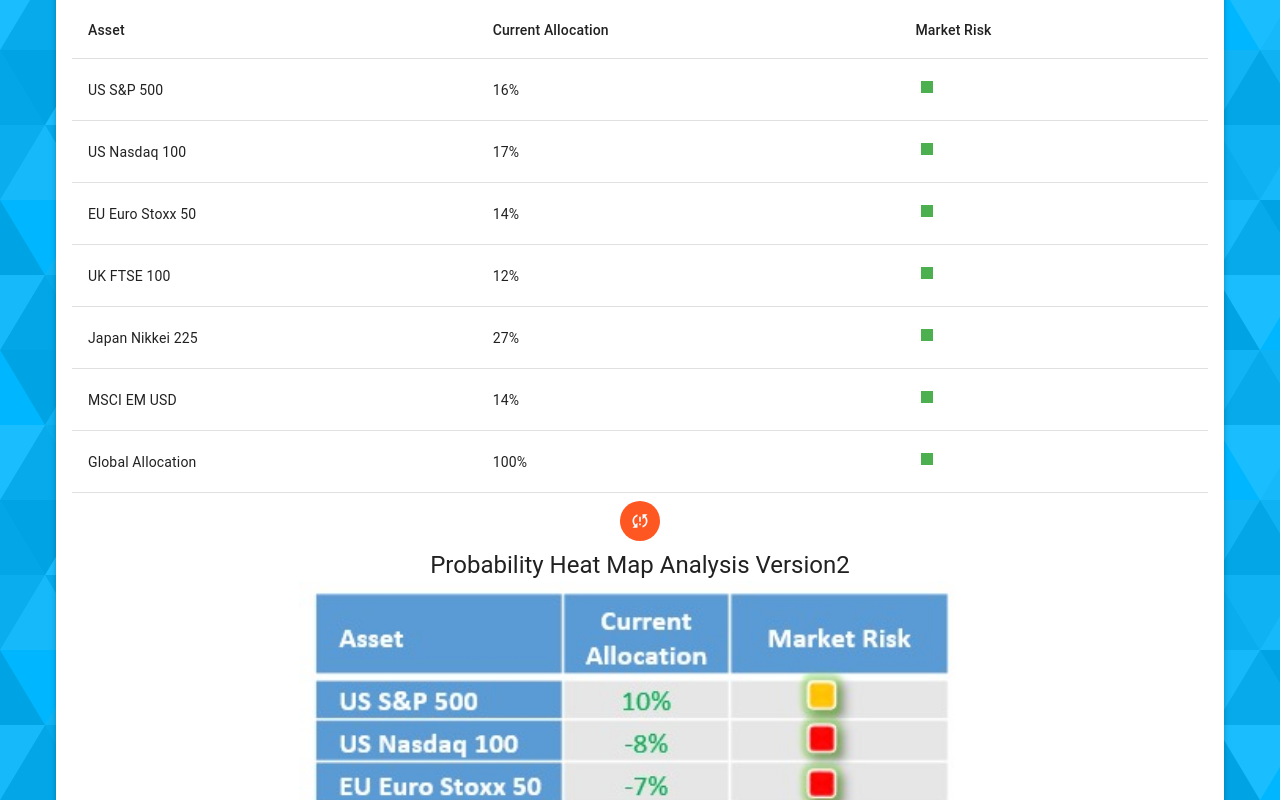
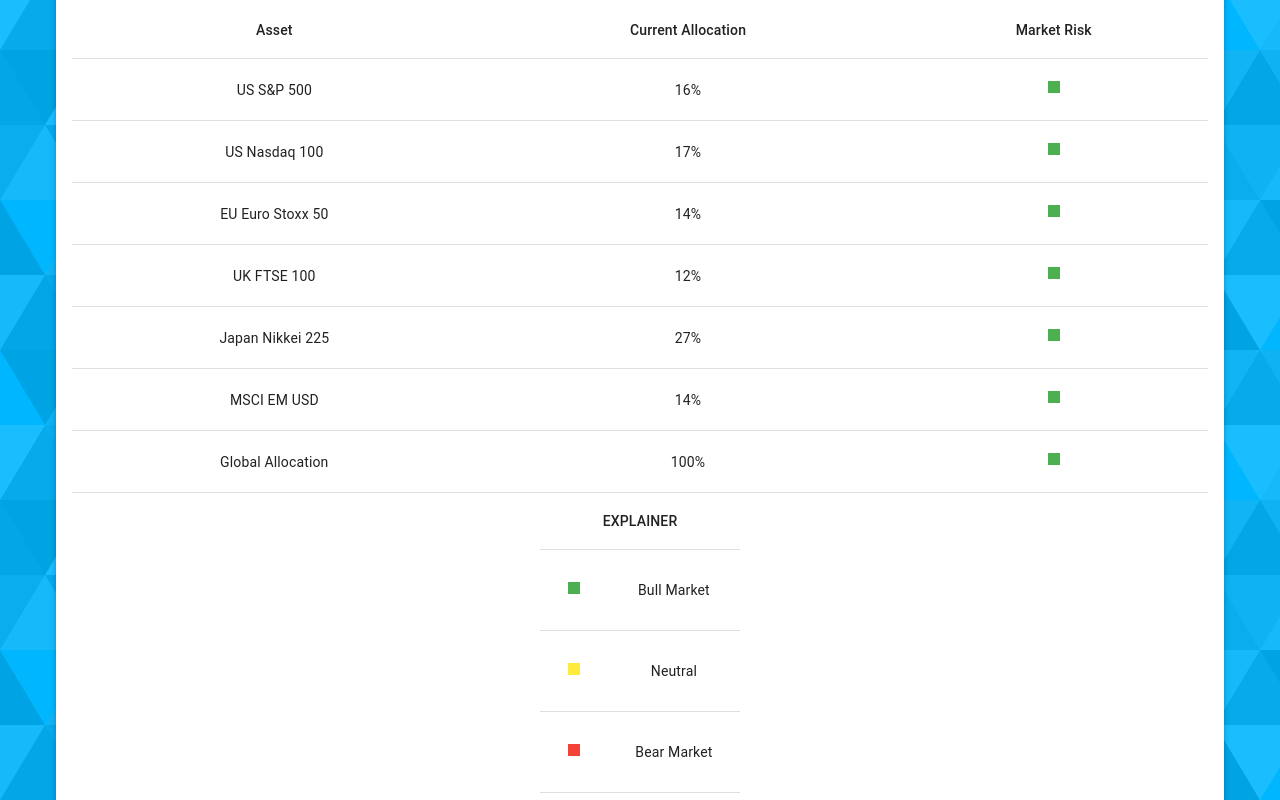
Before and after one commit to patrick0507Joyce/clientzone-ai-for-alpha, a React (Create React App) app: page /allocation in a window 1280 px wide. Shown: the part 1000-1800 px from the top of the page. Built offline with nearby package versions, Linux system fonts and the light colour scheme.

Commit message:
add the legend

```diff
--- a/src/components/Allocation/Allocation.js
+++ b/src/components/Allocation/Allocation.js
@@ -10,18 +10,17 @@
   Grid,
 } from "@material-ui/core";
 import { IoBarChartSharp } from "react-icons/io5";
-import { MdSyncProblem } from 'react-icons/md';
-import StopIcon from '@material-ui/icons/Stop';
+import { MdSyncProblem } from "react-icons/md";
+import StopIcon from "@material-ui/icons/Stop";
 import allocationResultData from "../../data/total_allocation.json";
 import allocationWeightData from "../../data/strategies_weight.json";
 import { Line } from "react-chartjs-2";
 import moment from "moment";
 import { Table, TableHead, TableRow, TableBody } from "@material-ui/core";
-import ProbabilityHeatMap from '../../data/probabilities2.json';
+import ProbabilityHeatMap from "../../data/probabilities2.json";
 import { TableCell } from "@material-ui/core";
-import { green, red } from '@material-ui/core/colors';
-import { MarketRisk } from '../../images/Market'
-
+import { green, red, yellow } from "@material-ui/core/colors";
+import { MarketRisk } from "../../images/Market";
 
 const Allocation = () => {
   const classes = usestyles();
@@ -233,43 +232,83 @@
         </Avatar>
         <Typography variant="h5">Probability Heat Map Analysis</Typography>
         <Table className={classes.table}>
-            <TableHead>
+          <TableHead align="center">
             <TableRow>
-                <TableCell>
-                  Asset
-                </TableCell>
-                <TableCell>
-                  Current Allocation
-                </TableCell>
-                <TableCell>
-                  Market Risk
-                </TableCell>
+              <TableCell align="center">Asset</TableCell>
+              <TableCell align="center">Current Allocation</TableCell>
+              <TableCell align="center">Market Risk</TableCell>
             </TableRow>
           </TableHead>
           <TableBody>
             {ProbabilityHeatMap.map((data, index) => (
               <TableRow key={index}>
-                  <TableCell>{data.Asset}</TableCell>
-                  <TableCell>{data.Current_Allocation + '%'}</TableCell>
-                  <TableCell>
-                  {
-                    (Number(data.Current_Allocation) > 10 ?
-                    <StopIcon style={{ color: green[500] }}></StopIcon> :
+                <TableCell align="center">{data.Asset}</TableCell>
+                <TableCell align="center">{data.Current_Allocation + "%"}</TableCell>
+                <TableCell align="center">
+                  {Number(data.Current_Allocation) > 10 ? (
+                    <StopIcon style={{ color: green[500] }}></StopIcon>
+                  ) : (
                     <div>
                       <StopIcon style={{ color: green[500] }}></StopIcon>
                     </div>
-                    )
-                  }
+                  )}
                 </TableCell>
               </TableRow>
             ))}
           </TableBody>
         </Table>
+        <Table className={classes.tableLegend}>
+          <TableHead>
+            <TableRow>
+              <TableCell align="center" colSpan={2}>EXPLAINER</TableCell>
+            </TableRow>
+          </TableHead>
+          <TableBody>
+            <TableRow>
+              <TableCell align="center">
+                <div style={{ justifyContent: 'center' }}>
+                  <StopIcon style={{ color: green[500] }}></StopIcon>
+                </div>
+              </TableCell>
+              <TableCell align="center">
+                <div style={{ justifyContent: 'center' }}>
+                  <p>Bull Market</p>
+                </div>
+              </TableCell>
+            </TableRow>
+            <TableRow>
+              <TableCell align="center">
+                <div style={{ justifyContent: 'center' }}>
+                  <StopIcon style={{ color: yellow[500] }}></StopIcon>
+                </div>
+              </TableCell>
+              <TableCell align="center">
+                <div style={{ justifyContent: 'center' }}>
+                  <p>Neutral</p>
+                </div>
+              </TableCell>
+            </TableRow>
+            <TableRow>
+              <TableCell align="center">
+                <div style={{ justifyContent: 'center' }}>
+                  <StopIcon style={{ color: red[500] }}></StopIcon>
+                </div>
+              </TableCell>
+              <TableCell align="center">
+                <div style={{ justifyContent: 'center' }}>
+                  <p>Bear Market</p>
+                </div>
+              </TableCell>
+            </TableRow>
+          </TableBody>
+        </Table>
         <Avatar className={classes.avatar}>
           <MdSyncProblem />
         </Avatar>
-        <Typography variant="h5">Probability Heat Map Analysis Version2</Typography>
-        <img src={MarketRisk} width="60%"/>
+        <Typography variant="h5">
+          Probability Heat Map Analysis Version2
+        </Typography>
+        <img src={MarketRisk} width="60%" />
       </Paper>
     </Container>
   );
--- a/src/components/Allocation/styles.js
+++ b/src/components/Allocation/styles.js
@@ -31,6 +31,9 @@
   table: {
     minWidth: 650,
   },
+  tableLegend: {
+    maxWidth: 200,
+  },
   upCube: {
     color: 'green[500]',
   },
```
Lines whose indentation alone changed are shown as unchanged.
